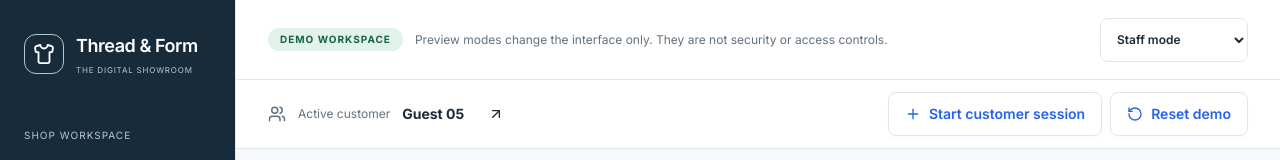
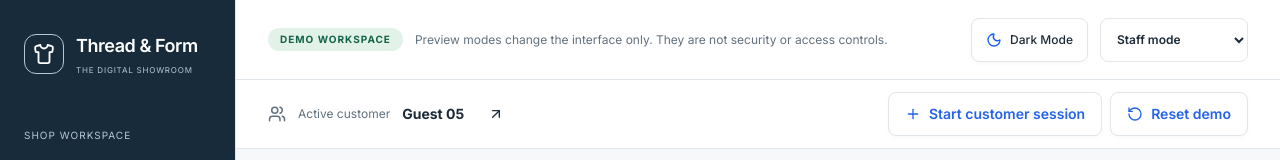
Before and after one commit to apanaTimeWeb/clothes_shop_erp, a Next.js app: page /frontend_admin/admin_showroom/showroom_studio in a window 1280 px wide. Both pictures are taken after a click on the button "Start customer session". Shown: the top 160 px of the page. Built offline with nearby package versions, Linux system fonts and the light colour scheme.

Commit message:
feat(ui): add global light and dark mode toggle in header with full persistence

```diff
--- a/src/app/frontend_admin/admin_workspace/workspace_navigation/components/AdminWorkspaceNavigationShell.tsx
+++ b/src/app/frontend_admin/admin_workspace/workspace_navigation/components/AdminWorkspaceNavigationShell.tsx
@@ -23,6 +23,7 @@ import { STORAGE_KEY } from "@/app/frontend_admin/admin_workspace/workspace_navi
 import type { AdminWorkspaceNavigationMode } from "@/app/frontend_admin/admin_workspace/workspace_navigation/types/AdminWorkspaceNavigationTypes";
 import { Button } from "@/components/ui/Button";
 import { Confirm } from "@/components/ui/Confirm";
+import { ThemeToggle } from "@/components/ui/ThemeToggle";
 const nav = [
   ["overview", LayoutDashboard],
   ["showroom", Shirt],
@@ -139,6 +140,8 @@ export function AdminWorkspaceNavigationShell({
                 {t("note")}
               </span>
             </div>
+            <div className="flex items-center gap-3">
+              <ThemeToggle />
               <label className="flex items-center gap-2">
                 <span className="sr-only">{t("mode")}</span>
                 <select
@@ -155,6 +158,7 @@ export function AdminWorkspaceNavigationShell({
                   ))}
                 </select>
               </label>
+            </div>
           </header>
           <div className="flex flex-wrap items-center justify-between gap-3 border-b border-border bg-card px-4 py-3 md:px-8">
             <div className="flex items-center gap-3">
--- a/src/app/globals.css
+++ b/src/app/globals.css
@@ -1,6 +1,9 @@
 @import "tailwindcss" source(none);
 @source './';
 @source '../components';
+
+@custom-variant dark (&:where(.dark, .dark *));
+
 :root {
   --primary: #2563eb;
   --primary-hover: #1d4ed8;
@@ -26,6 +29,33 @@
   --shadow-card: 0 2px 5px rgba(20, 40, 60, 0.025);
   --shadow-dialog: 0 18px 70px rgba(20, 40, 60, 0.22);
 }
+
+.dark {
+  --primary: #3b82f6;
+  --primary-hover: #60a5fa;
+  --bg-page: #0b0f17;
+  --bg-card: #131a26;
+  --bg-subtle: #1c2536;
+  --bg-sidebar: #0f1622;
+  --text-primary: #f1f5f9;
+  --text-secondary: #94a3b8;
+  --text-on-primary: #ffffff;
+  --border: #232e42;
+  --focus: #3b82f6;
+  --success: #34d399;
+  --success-bg: rgba(16, 185, 129, 0.15);
+  --warning: #fbbf24;
+  --warning-bg: rgba(245, 158, 11, 0.15);
+  --danger: #f87171;
+  --danger-bg: rgba(239, 68, 68, 0.15);
+  --accent: #6ee7b7;
+  --accent-text: #a7f3d0;
+  --muted-inverse: #64748b;
+  --backdrop: rgba(0, 0, 0, 0.7);
+  --shadow-card: 0 2px 8px rgba(0, 0, 0, 0.35);
+  --shadow-dialog: 0 20px 60px rgba(0, 0, 0, 0.55);
+}
+
 @theme inline {
   --color-brand: var(--primary);
   --color-brand-hover: var(--primary-hover);
@@ -35,6 +65,8 @@
   --color-sidebar: var(--bg-sidebar);
   --color-primary: var(--primary);
   --color-primary-foreground: var(--text-on-primary);
+  --color-foreground: var(--text-primary);
+  --color-background: var(--bg-page);
   --color-secondary: var(--text-secondary);
   --color-on-primary: var(--text-on-primary);
   --color-border: var(--border);
--- a/src/app/layout.tsx
+++ b/src/app/layout.tsx
@@ -2,19 +2,38 @@ import type { Metadata } from "next";
 import { LocaleProvider } from "@/components/ui/LocaleProvider";
 import { Inter } from "next/font/google";
 import "@/app/globals.css";
+
 const inter = Inter({ subsets: ["latin"], display: "swap" });
+
 export const metadata: Metadata = {
   title: "Thread & Form — Clothing Showroom Demo",
   description:
     "A fictional, browser-local clothing showroom. Search, shortlist, pick and complete demo sales.",
 };
+
 export default function RootLayout({
   children,
 }: {
   children: React.ReactNode;
 }) {
   return (
-    <html lang="en">
+    <html lang="en" suppressHydrationWarning>
+      <head>
+        <script
+          dangerouslySetInnerHTML={{
+            __html: `
+              try {
+                const s = localStorage.getItem("theme");
+                if (s === "dark" || (!s && window.matchMedia("(prefers-color-scheme: dark)").matches)) {
+                  document.documentElement.classList.add("dark");
+                } else {
+                  document.documentElement.classList.remove("dark");
+                }
+              } catch (_) {}
+            `,
+          }}
+        />
+      </head>
       <body className={inter.className}>
         <LocaleProvider messages={{}}>{children}</LocaleProvider>
       </body>
--- /dev/null
+++ b/src/components/ui/ThemeToggle.tsx
@@ -0,0 +1,62 @@
+"use client";
+
+import { useEffect, useState } from "react";
+import { Sun, Moon } from "lucide-react";
+
+export function ThemeToggle({ className = "" }: { className?: string }) {
+  const [theme, setTheme] = useState<"light" | "dark">("light");
+  const [mounted, setMounted] = useState(false);
+
+  useEffect(() => {
+    setMounted(true);
+    const isDark = document.documentElement.classList.contains("dark");
+    setTheme(isDark ? "dark" : "light");
+  }, []);
+
+  function toggleTheme() {
+    const next = theme === "dark" ? "light" : "dark";
+    setTheme(next);
+    if (next === "dark") {
+      document.documentElement.classList.add("dark");
+      try { localStorage.setItem("theme", "dark"); } catch {}
+    } else {
+      document.documentElement.classList.remove("dark");
+      try { localStorage.setItem("theme", "light"); } catch {}
+    }
+  }
+
+  if (!mounted) {
+    return (
+      <button
+        type="button"
+        aria-label="Toggle theme"
+        className={`inline-flex min-h-11 items-center gap-2 rounded-lg border border-border bg-card px-3 py-2 text-xs font-semibold text-primary shadow-card ${className}`}
+      >
+        <Moon size={16} className="text-secondary" />
+        <span className="hidden sm:inline">Theme</span>
+      </button>
+    );
+  }
+
+  return (
+    <button
+      type="button"
+      onClick={toggleTheme}
+      aria-label={`Switch to ${theme === "dark" ? "light" : "dark"} mode`}
+      title={`Switch to ${theme === "dark" ? "light" : "dark"} mode`}
+      className={`inline-flex min-h-11 items-center gap-2 rounded-lg border border-border bg-card px-3.5 py-2 text-xs font-semibold text-primary shadow-card motion-safe:transition-all hover:bg-subtle active:scale-95 ${className}`}
+    >
+      {theme === "dark" ? (
+        <>
+          <Sun size={16} className="text-amber-400" />
+          <span className="hidden sm:inline font-medium text-foreground">Light Mode</span>
+        </>
+      ) : (
+        <>
+          <Moon size={16} className="text-blue-600" />
+          <span className="hidden sm:inline font-medium text-foreground">Dark Mode</span>
+        </>
+      )}
+    </button>
+  );
+}
--- a/src/types/lucide-react.d.ts
+++ b/src/types/lucide-react.d.ts
@@ -48,6 +48,8 @@ declare module "lucide-react" {
   export const ShoppingCart: LucideIcon;
   export const SlidersHorizontal: LucideIcon;
   export const Sparkles: LucideIcon;
+  export const Sun: LucideIcon;
+  export const Moon: LucideIcon;
   export const Tag: LucideIcon;
   export const Users: LucideIcon;
   export const X: LucideIcon;
```
Lines whose indentation alone changed are shown as unchanged.
